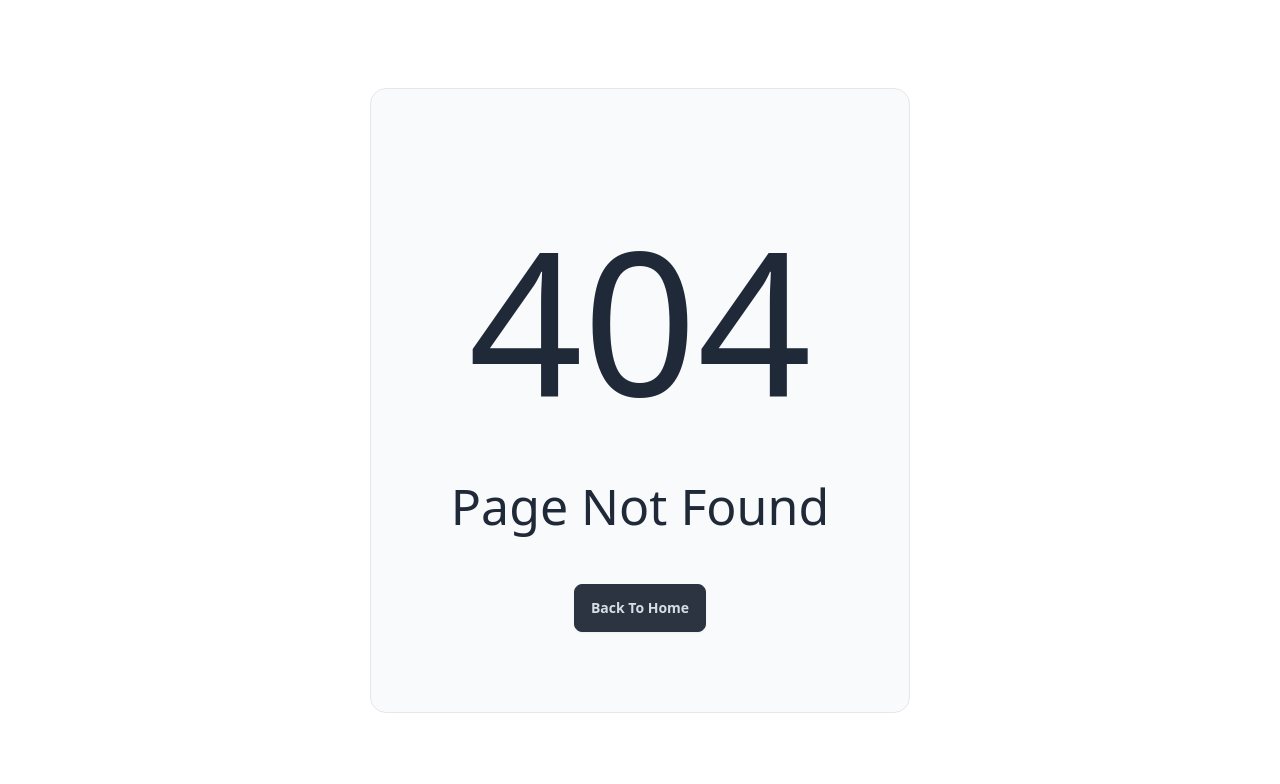
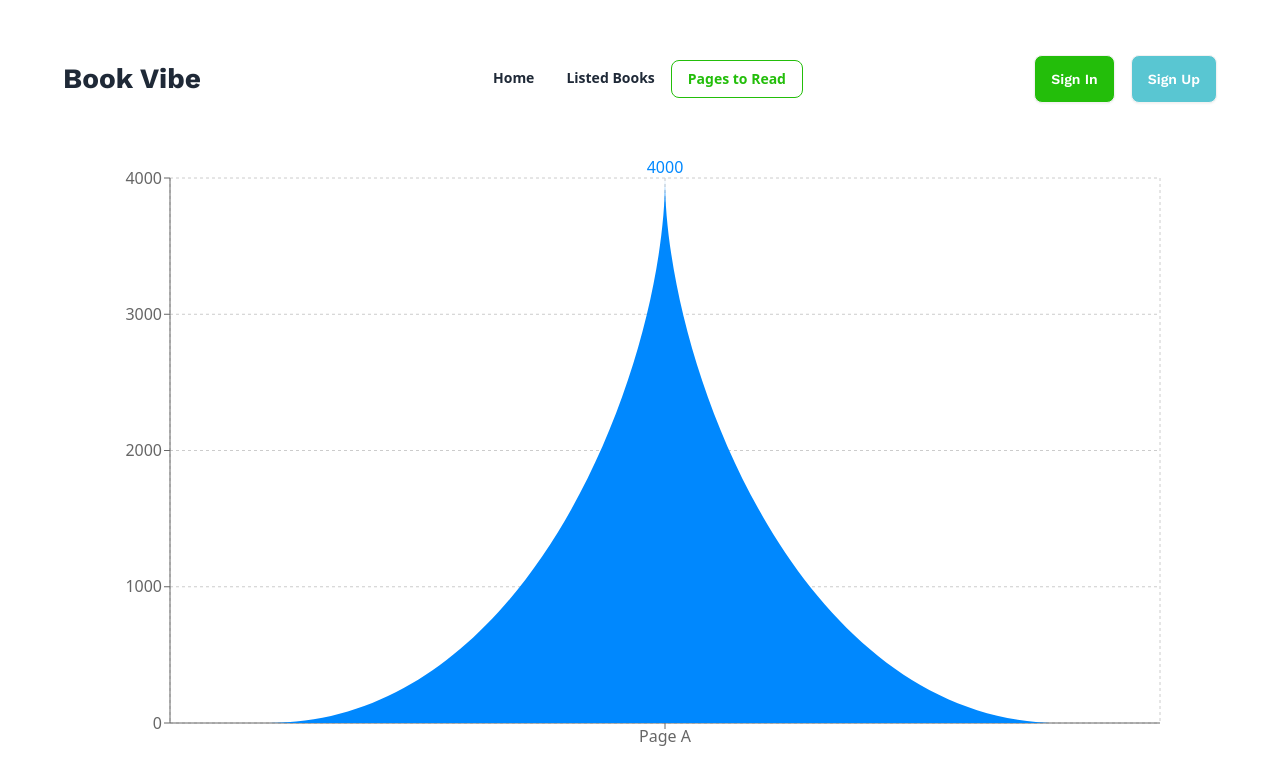
Before and after one commit to Zioun/Assignment-08, a React (Vite) app: page /read in a window 1280 px wide. Before the commit this address had no page. Shown: the top 784 px of the page. Built offline with nearby package versions, Linux system fonts and the light colour scheme; a web font is replaced by a local one.

Commit message:
successfully added

```diff
--- a/package.json
+++ b/package.json
@@ -17,6 +17,7 @@
     "react-icons": "^5.0.1",
     "react-router-dom": "^6.22.3",
     "react-toastify": "^10.0.5",
+    "recharts": "^2.12.3",
     "sort-by": "^1.2.0"
   },
   "devDependencies": {
--- a/src/Components/Books/Books.jsx
+++ b/src/Components/Books/Books.jsx
@@ -10,7 +10,7 @@ const Books = () => {
       <div className="pd font-bold text-[40px] text-center mt-[100px] mb-[36px]">
         Books
       </div>
-      <div className="grid grid-cols-3 gap-[24px]">
+      <div className="grid grid-cols-1 md:grid-cols-2 lg:grid-cols-3 gap-[24px] px-5">
         {
           getJobs.map(job => <Book job={job}></Book>)
         }
--- a/src/Components/Details/Details.jsx
+++ b/src/Components/Details/Details.jsx
@@ -21,11 +21,11 @@ const Details = () => {
 
 
   return (
-    <div className="grid grid-cols-12 gap-[48px]">
-      <div className="col-span-6 bg-[#F3F3F3] rounded-[16px] p-[73px]">
-        <img className="max-w-[425px] h-[564px]" src={image} alt="" />
+    <div className="grid md:grid-cols-12 gap-[48px] mb-10">
+      <div className="col-span-6 bg-[#F3F3F3] md:rounded-[16px] md:p-[73px]">
+        <img className="max-w-[425px] md:h-[564px] m-auto py-[50px] md:py-[0px]" src={image} alt="" />
       </div>
-      <div className="col-span-6">
+      <div className="col-span-6 px-5 md:px-0">
         <div>
           <h1 className="pd font-bold text-[40px]">{bookName}</h1>
           <h2 className="ws font-medium text-[20px] text-[#424242] mb-[24px]">
--- a/src/Components/ErrorPage/ErrorPage.jsx
+++ b/src/Components/ErrorPage/ErrorPage.jsx
@@ -3,10 +3,10 @@ import { Link } from "react-router-dom";
 
 const ErrorPage = () => {
   return (
-    <div className="flex justify-center h-screen items-center text-center">
+    <div className="flex justify-center h-screen items-center text-center px-5">
       <div className="border p-20 rounded-2xl bg-slate-50 ">
-        <h1 className="text-[200px]">404</h1>
-        <p className="text-[50px]">Page Not Found</p>
+        <h1 className="text-[100px] md:text-[200px]">404</h1>
+        <p className="text-[30px] md:text-[50px]">Page Not Found</p>
         <Link to="/">
           <button className="btn btn-neutral mt-10">Back To Home</button>
         </Link>
--- a/src/Components/Header/Hero.jsx
+++ b/src/Components/Header/Hero.jsx
@@ -3,8 +3,8 @@ import { Link } from "react-router-dom";
 
 const Hero = () => {
   return (
-    <div className="hero bg-base-200 py-[85px] rounded-[24px]">
-      <div className="hero-content flex-col lg:flex-row-reverse px-[120px]">
+    <div className="hero bg-base-200 py-[85px] md:rounded-[24px]">
+      <div className="hero-content flex-col lg:flex-row-reverse md:px-[120px]">
         <img
           src="https://i.ibb.co/PmTPNmR/pngwing-1.png"
         />
--- a/src/Components/Header/NavBar.jsx
+++ b/src/Components/Header/NavBar.jsx
@@ -8,11 +8,11 @@ const NavBar = () => {
     <>
       <li><NavLink to="/">Home</NavLink> </li>
       <li><NavLink to="/listed">Listed Books</NavLink></li>
-      <li><a>Pages to Read</a></li>
+      <li><NavLink to="/read">Pages to Read</NavLink></li>
     </>
   )
   return (
-    <div className="navbar bg-base-100 py-[52px]">
+    <div className="navbar bg-base-100 md:py-[52px]">
       <div className="navbar-start">
         <div className="dropdown">
           <div tabIndex={0} role="button" className="btn btn-ghost lg:hidden">
@@ -38,7 +38,7 @@ const NavBar = () => {
             {links}
           </ul>
         </div>
-        <h1 className="ws font-bold text-[28px]">Book Vibe</h1>
+        <h1 className="ws font-bold text-[20px] md:text-[28px]">Book Vibe</h1>
       </div>
       <div className="navbar-center hidden lg:flex">
         <ul className="menu menu-horizontal px-1">
@@ -46,8 +46,8 @@ const NavBar = () => {
         </ul>
       </div>
       <div className="navbar-end flex gap-4">
-        <button className="btn bg-[#23BE0A] text-white ws hover:bg-[#23BE0A]">Sign In</button>
-        <button className="btn bg-[#59C6D2] text-white ws hover:bg-[#59C6D2]">Sign Up</button>
+        <button className="btn btn-sm md:btn bg-[#23BE0A] text-white ws hover:bg-[#23BE0A] md:bg-[#23BE0A] md:text-white ws md:hover:bg-[#23BE0A]">Sign In</button>
+        <button className="btn bg-[#59C6D2] text-white hover:bg-[#59C6D2] btn-sm md:btn md:bg-[#59C6D2] md:text-white ws md:hover:bg-[#59C6D2]">Sign Up</button>
       </div>
     </div>
   );
--- a/src/Components/Home/Home.jsx
+++ b/src/Components/Home/Home.jsx
@@ -4,7 +4,7 @@ import Books from '../Books/Books';
 
 const Home = () => {
     return (
-        <div>
+        <div className='mb-10'>
             <Hero></Hero>
             <Books></Books>
         </div>
--- a/src/Components/Listed/Listed.jsx
+++ b/src/Components/Listed/Listed.jsx
@@ -18,7 +18,7 @@ const Listed = () => {
 
   return (
     <div>
-      <div className="hero bg-base-200 rounded-[28px]">
+      <div className="hero bg-base-200 md:rounded-[28px]">
         <div className="hero-content text-center">
           <div className="max-w-md">
             <h1 className="font-bold ws text-[28px] py-[20px]">Books</h1>
@@ -41,7 +41,7 @@ const Listed = () => {
           </option>
         </select>
       </div>
-      <div role="tablist" className="tabs tabs-lifted pb-20">
+      <div role="tablist" className="tabs tabs-lifted pb-10">
         <input
           type="radio"
           name="my_tabs_2"
--- a/src/Components/Listed/Wish.jsx
+++ b/src/Components/Listed/Wish.jsx
@@ -15,7 +15,7 @@ const Wish = ({wish}) => {
         yearOfPublishing,
       } = wish;
   return (
-    <div className="flex gap-5 items-center border rounded-2xl py-5">
+    <div className="flex flex-col md:flex-row gap-5 items-center border rounded-2xl py-5">
       <div className="w-[230px] bg-[#F3F3F3] flex justify-center py-10 px-10 ml-5 rounded-2xl">
         <img src={image} alt="image" />
       </div>
@@ -26,7 +26,7 @@ const Wish = ({wish}) => {
             By : {author}
           </h2>
         </div>
-        <div className="flex gap-5">
+        <div className="flex flex-col md:flex-row gap-5">
           <div className="flex gap-5">
             {
                 tags.map((tags)=><h2 className="ws font-medium px-[16px] py-[7px] bg-[#F4FCF3] text-[#23BE0A] rounded-[30px]">
@@ -38,12 +38,12 @@ const Wish = ({wish}) => {
             <h1 className="mt-2">Year of Publishing: {yearOfPublishing}</h1>
           </div>
         </div>
-        <div className="ws font-normal text-[16px] flex gap-5 text-[#717171] py-[16px]">
+        <div className="ws font-normal text-[16px] flex flex-col md:flex-row gap-5 text-[#717171] py-[16px]">
           <h2>Publisher: {publisher}</h2>
           <h2>Page {totalPages}</h2>
         </div>
         <hr className="max-w-[1000px]" />
-        <div className="flex gap-5 mt-5">
+        <div className="flex flex-col md:flex-row  gap-5 mt-5">
           <button className="btn bg-[#E0EEFF] text-[#328EFF] ws rounded-full hover:bg-[#E0EEFF]">
             Category: {category}
           </button>
@@ -51,7 +51,7 @@ const Wish = ({wish}) => {
             Rating: {rating}
           </button>
           <Link to={`/details/${bookId}`}>
-              <button className="btn btn-md bg-[#23BE0A] text-white ws rounded-full hover:bg-[#23BE0A]">View Details</button>
+              <button className="btn w-full btn-md bg-[#23BE0A] text-white ws rounded-full hover:bg-[#23BE0A]">View Details</button>
           </Link>
         </div>
       </div>
--- /dev/null
+++ b/src/Components/Read/Read.jsx
@@ -0,0 +1,54 @@
+import { useEffect } from 'react';
+import { BarChart, Bar, Cell, XAxis, YAxis, CartesianGrid } from 'recharts';
+
+const colors = ['#0088FE', '#00C49F', '#FFBB28', '#FF8042', 'red', 'pink'];
+
+const data = [
+  {
+    name: 'Page A',
+    uv: 4000,
+    pv: 2400,
+    amt: 2400,
+  },
+];
+
+const getPath = (x, y, width, height) => {
+  return `M${x},${y + height}C${x + width / 3},${y + height} ${x + width / 2},${y + height / 3}
+  ${x + width / 2}, ${y}
+  C${x + width / 2},${y + height / 3} ${x + (2 * width) / 3},${y + height} ${x + width}, ${y + height}
+  Z`;
+};
+
+const TriangleBar = (props) => {
+  const { fill, x, y, width, height } = props;
+
+  return <path d={getPath(x, y, width, height)} stroke="none" fill={fill} />;
+};
+const Read = () => {
+  return (
+    <div className='flex justify-center'>
+      <BarChart
+        width={1100}
+        height={600}
+        data={data}
+        margin={{
+          top: 20,
+          right: 30,
+          left: 20,
+          bottom: 5,
+        }}
+      >
+        <CartesianGrid strokeDasharray="3 3" />
+        <XAxis dataKey="name" />
+        <YAxis />
+        <Bar dataKey="uv" fill="#8884d8" shape={<TriangleBar />} label={{ position: 'top' }}>
+          {data.map((entry, index) => (
+            <Cell key={`cell-${index}`} fill={colors[index % colors.length]} />
+          ))}
+        </Bar>
+      </BarChart>
+    </div>
+  );
+};
+
+export default Read;
--- a/src/main.jsx
+++ b/src/main.jsx
@@ -7,6 +7,7 @@ import Root from './Components/Root/Root';
 import Details from './Components/Details/Details';
 import Listed from './Components/Listed/Listed';
 import ErrorPage from './Components/ErrorPage/ErrorPage';
+import Read from './Components/Read/Read';
 
 const router = createBrowserRouter([
   {
@@ -29,6 +30,11 @@ const router = createBrowserRouter([
         element: <Listed />,
         loader: () => fetch('../books.json'),
       },
+      {
+        path: '/read',
+        element: <Read />,
+        loader: () => fetch('../books.json'),
+      },
     ],
   },
 ]);
```
Also changed, not shown: src/Components/Listed/Read.jsx (+5 -5 lines), 2 other files (tests, documents, lock files or other folders).
